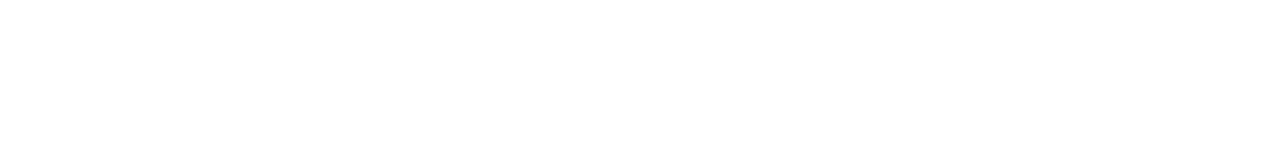
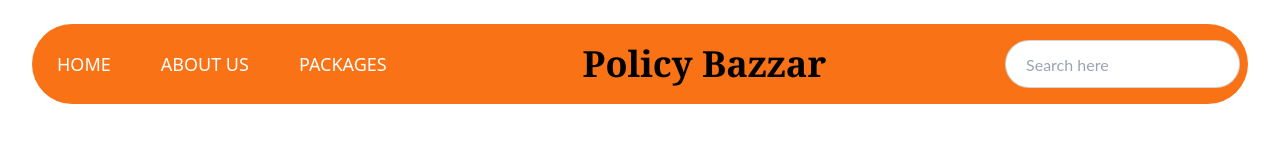
Before and after one commit to Tasin1025/Pet-Management-System-Prototype-CSE307, a plain HTML site: page index.html in a window 1280 px wide. Drawn offline with nearby package versions, Linux system fonts and the light colour scheme.

Commit message:
navbar updated

```diff
--- a/index.html
+++ b/index.html
@@ -3,9 +3,44 @@
 <head>
     <meta charset="UTF-8">
     <meta name="viewport" content="width=device-width, initial-scale=1.0">
+    <link href="https://cdn.jsdelivr.net/npm/daisyui@3.5.0/dist/full.css" rel="stylesheet" type="text/css" />
+    <script src="https://cdn.tailwindcss.com"></script>
     <title>Pet Management System</title>
 </head>
-<body>
+<body >
+    <!-- navbar  -->
+    <header class="px-4 lg:px-8 xl:px-8">
+        <nav>
+            <div
+                class="navbar flex justify-between flex-row-reverse md:flex-row bg-white md:bg-orange-500 rounded-full my-6 md:py-4 ">
 
+                <div class="md:hidden flex-row-reverse">
+                    <button class="btn btn-ghost normal-case text-black">
+                        <span class="icon">
+                            <i class="fas fa-bars"></i>
+                        </span>
+                    </button>
+                </div>
+
+                <div class="hidden md:flex flex-col md:flex-row space-y-4 md:space-y-0 md:space-x-4 ">
+                    <a class="btn btn-ghost text-lg text-white font-medium">Home</a>
+                    <a class="btn btn-ghost text-lg text-white font-medium">About Us</a>
+                    <a class="btn btn-ghost text-lg text-white font-medium">Packages</a>
+                </div>
+
+                <div class="flex justify-between flex-row-reverse">
+
+                    <a class="btn btn-ghost normal-case text-4xl text-black font-serif font-bold">
+                         Policy Bazzar
+                    </a>
+                </div>
+
+                <div class="hidden md:inline form-control ">
+                    <input type="text" placeholder=" Search here"
+                        class="input input-bordered md:w-auto rounded-3xl" style="font-family: lato;" />
+                </div>
+            </div>
+        </nav>
+    </header>
 </body>
 </html>
--- /dev/null
+++ b/tailwind.config.js
@@ -0,0 +1,8 @@
+/** @type {import('tailwindcss').Config} */
+module.exports = {
+    content: ["./src/**/*.{html,js}"],
+    theme: {
+      extend: {},
+    },
+    plugins: [],
+  }
```
